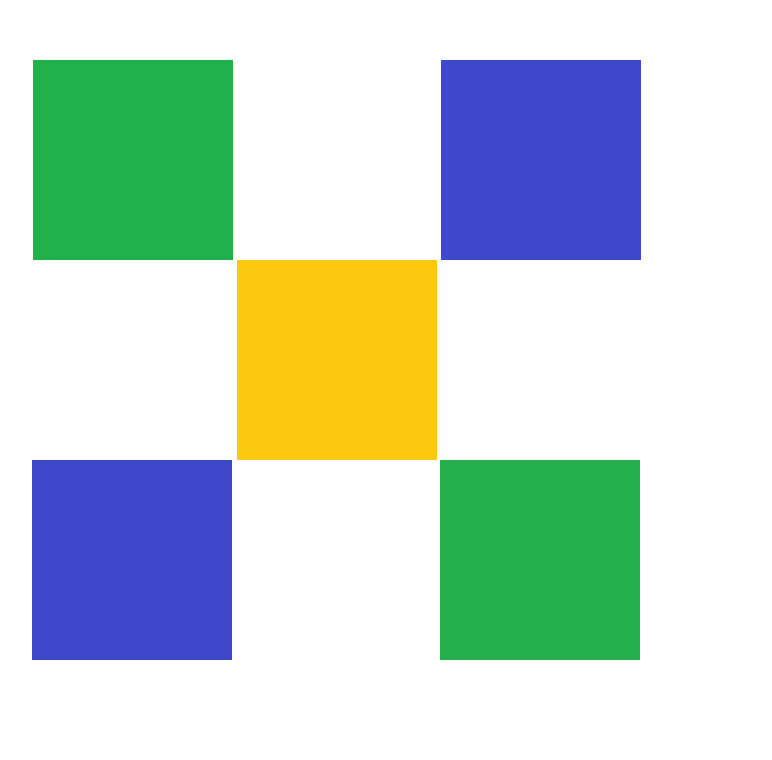
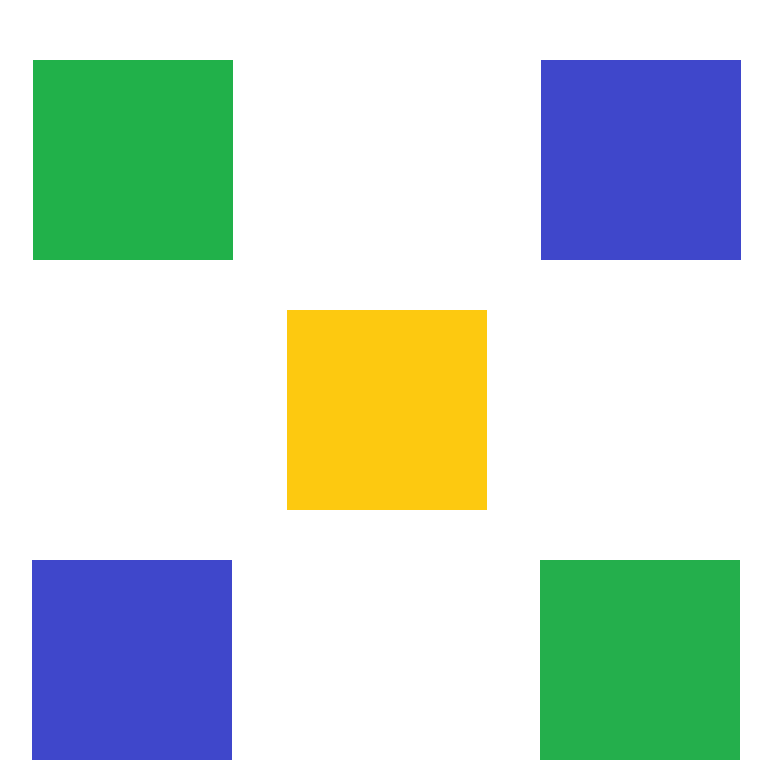
Before and after one commit to roshan-lal-dia/tasks-mazhai-internship, a plain HTML site: page day-19/index.html in a window 1280 px wide. Shown: the part 40-800 px from the top of the page, without its empty margins (417-1189 px from the left). Drawn offline with Linux system fonts and the light colour scheme.

Commit message:
task-19 mistakes corrected

```diff
--- a/day-19/main.css
+++ b/day-19/main.css
@@ -20,6 +20,7 @@ h1 {
     width: 200px;
     display: inline-block;
     position: relative;
+    bottom: 100px;
 
 }
 
@@ -30,6 +31,7 @@ h1 {
     display: inline-block;
     position: relative;
     top: 200px;
+    margin: 50px;
 }
 
 .three {
@@ -38,6 +40,8 @@ h1 {
     height: 200px;
     width: 200px;
     display: inline-block;
+    position: relative;
+    bottom: 100px;
 }
 
 
@@ -48,7 +52,8 @@ h1 {
     display: inline-block;
     position: relative;
     top: 400px;
-    right: 613px;
+    right: 713px;
+
 }
 
 .five {
@@ -60,4 +65,5 @@ h1 {
     top: 400px;
     right: 409px;
 
+
 }
```
Also changed, not shown: day-19/day-19.png.
